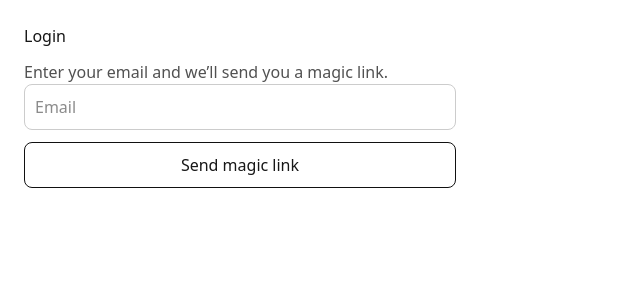
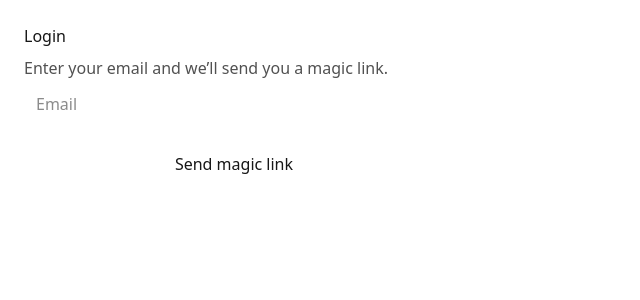
Before and after one commit to LalsonCZ/grocery-compare, a Next.js app: page /login in a window 1280 px wide. Shown: the top 300 px of the page, without its empty margins (0-640 px from the left). Built offline with nearby package versions, Linux system fonts and the light colour scheme.

Commit message:
Fix basket page + auth guard

```diff
--- a/app/auth/callback/page.tsx
+++ b/app/auth/callback/page.tsx
@@ -1,38 +1,63 @@
 "use client";
 
-import { useEffect } from "react";
-import { createClient } from "@supabase/supabase-js";
+import { useEffect, useState } from "react";
+import { getSupabaseBrowserClient } from "@/lib/supabaseClient";
 
-export const dynamic = "force-dynamic";
+function getHashParams() {
+  const hash = window.location.hash?.startsWith("#") ? window.location.hash.slice(1) : "";
+  return new URLSearchParams(hash);
+}
 
 export default function AuthCallbackPage() {
+  const [msg, setMsg] = useState("Signing you in...");
+
   useEffect(() => {
-    const finishLogin = async () => {
-      const url = process.env.NEXT_PUBLIC_SUPABASE_URL;
-      const anon = process.env.NEXT_PUBLIC_SUPABASE_ANON_KEY;
+    async function finish() {
+      try {
+        const supabase = getSupabaseBrowserClient();
 
-      if (!url || !anon) {
-        console.error("Missing Supabase env vars");
+        // 1) handle ?code=...
+        const code = new URLSearchParams(window.location.search).get("code");
+        if (code) {
+          const { error } = await supabase.auth.exchangeCodeForSession(code);
+          if (error) {
+            setMsg(`❌ Login failed: ${error.message}`);
+            return;
+          }
+          window.location.replace("/dashboard");
           return;
         }
 
-      const supabase = createClient(url, anon);
+        // 2) handle #access_token=...&refresh_token=...
+        const hashParams = getHashParams();
+        const access_token = hashParams.get("access_token");
+        const refresh_token = hashParams.get("refresh_token");
 
-      // ✅ THIS is the missing piece
-      const { data, error } = await supabase.auth.getSession();
-
-      if (error || !data.session) {
-        console.error("No session found", error);
-        window.location.replace("/login");
+        if (access_token && refresh_token) {
+          const { error } = await supabase.auth.setSession({ access_token, refresh_token });
+          if (error) {
+            setMsg(`❌ Login failed: ${error.message}`);
+            return;
+          }
+          window.location.replace("/dashboard");
           return;
         }
 
-      // ✅ Session exists → redirect
+        // 3) if nothing in URL, maybe session is already stored
+        const { data } = await supabase.auth.getSession();
+        if (data?.session) {
           window.location.replace("/dashboard");
-    };
+          return;
+        }
 
-    finishLogin();
+        setMsg("No session found. Please try logging in again.");
+      } catch (e: any) {
+        setMsg(`Unexpected error: ${e?.message ?? String(e)}`);
+      }
+    }
+
+    finish();
   }, []);
 
-  return <p style={{ padding: 24 }}>Signing you in…</p>;
+  return <p style={{ padding: 24 }}>{msg}</p>;
 }
--- a/app/basket/[id]/page.tsx
+++ b/app/basket/[id]/page.tsx
@@ -1,6 +1,4 @@
 "use client";
-
-export const dynamic = "force-dynamic";
 
 import Link from "next/link";
 import { useParams } from "next/navigation";
@@ -24,7 +22,10 @@ type BasketItemRow = {
 
 export default function BasketIdPage() {
   const params = useParams<{ id: string }>();
-  const basketId = params?.id;
+  const rawId = params?.id;
+
+  // In some edge cases params can be string[]
+  const basketId = Array.isArray(rawId) ? rawId[0] : rawId;
 
   const [loading, setLoading] = useState(true);
   const [error, setError] = useState<string | null>(null);
@@ -58,8 +59,8 @@ export default function BasketIdPage() {
         const supabase = getSupabaseBrowserClient();
 
         // Require login
-        const userRes = await supabase.auth.getUser();
-        if (!userRes.data.user) {
+        const { data: userData } = await supabase.auth.getUser();
+        if (!userData?.user) {
           window.location.replace("/login");
           return;
         }
@@ -72,7 +73,6 @@ export default function BasketIdPage() {
           .maybeSingle();
 
         if (basketRes.error) {
-          // Not fatal — we can still load items
           console.warn("Basket load error:", basketRes.error.message);
         } else {
           setBasket((basketRes.data as BasketRow) ?? null);
@@ -117,37 +117,21 @@ export default function BasketIdPage() {
       {loading && <p>Loading…</p>}
 
       {!loading && error && (
-        <div
-          style={{
-            padding: 12,
-            border: "1px solid #f3b4b4",
-            borderRadius: 8,
-          }}
-        >
+        <div style={{ padding: 12, border: "1px solid #f3b4b4", borderRadius: 8 }}>
           <p style={{ margin: 0, color: "crimson" }}>
             <b>Error:</b> {error}
           </p>
           <p style={{ marginTop: 10, opacity: 0.8 }}>
-            If your table names are not <code>baskets</code> /{" "}
-            <code>basket_items</code>, edit <code>TABLE_BASKETS</code> and{" "}
-            <code>TABLE_ITEMS</code> near the top of this file.
+            If your table names are not <code>baskets</code> / <code>basket_items</code>, edit{" "}
+            <code>TABLE_BASKETS</code> and <code>TABLE_ITEMS</code> near the top of this file.
           </p>
         </div>
       )}
 
       {!loading && !error && (
         <>
-          <section
-            style={{
-              marginTop: 18,
-              padding: 12,
-              border: "1px solid #ddd",
-              borderRadius: 8,
-            }}
-          >
-            <h2 style={{ marginTop: 0, marginBottom: 8, fontSize: 18 }}>
-              Details
-            </h2>
+          <section style={{ marginTop: 18, padding: 12, border: "1px solid #ddd", borderRadius: 8 }}>
+            <h2 style={{ marginTop: 0, marginBottom: 8, fontSize: 18 }}>Details</h2>
 
             <div style={{ display: "grid", gap: 6 }}>
               <div>
@@ -185,9 +169,7 @@ export default function BasketIdPage() {
                     }}
                   >
                     <div>
-                      <div style={{ fontWeight: 600 }}>
-                        {it.name ?? "(unnamed item)"}
-                      </div>
+                      <div style={{ fontWeight: 600 }}>{it.name ?? "(unnamed item)"}</div>
                       <div style={{ opacity: 0.75, fontSize: 13 }}>
                         item id: <code>{it.id}</code>
                       </div>
@@ -202,11 +184,7 @@ export default function BasketIdPage() {
                       </div>
                       <div style={{ marginTop: 6 }}>
                         Subtotal:{" "}
-                        <b>
-                          {(Number(it.price ?? 0) * Number(it.qty ?? 1)).toFixed(
-                            2
-                          )}
-                        </b>
+                        <b>{(Number(it.price ?? 0) * Number(it.qty ?? 1)).toFixed(2)}</b>
                       </div>
                     </div>
                   </div>
--- a/app/dashboard/page.tsx
+++ b/app/dashboard/page.tsx
@@ -1,34 +1,44 @@
 "use client";
-
-export const dynamic = "force-dynamic";
 
 import { useEffect, useState } from "react";
 import { getSupabaseBrowserClient } from "@/lib/supabaseClient";
 
 export default function DashboardPage() {
   const [email, setEmail] = useState<string | null>(null);
+  const [loading, setLoading] = useState(true);
 
   useEffect(() => {
     async function load() {
       const supabase = getSupabaseBrowserClient();
       const { data } = await supabase.auth.getUser();
 
-      const userEmail = data.user?.email ?? null;
-      if (!userEmail) {
+      if (!data?.user) {
         window.location.replace("/login");
         return;
       }
 
-      setEmail(userEmail);
+      setEmail(data.user.email ?? null);
+      setLoading(false);
     }
-
     load();
   }, []);
 
+  async function logout() {
+    const supabase = getSupabaseBrowserClient();
+    await supabase.auth.signOut();
+    window.location.replace("/login");
+  }
+
+  if (loading) return <p style={{ padding: 24 }}>Loading...</p>;
+
   return (
-    <main style={{ padding: 24 }}>
+    <main style={{ padding: 24, fontFamily: "system-ui" }}>
       <h1>Dashboard</h1>
-      <p>{email ? `Logged in as: ${email}` : "Loading..."}</p>
+      <p>Logged in as: {email}</p>
+
+      <button onClick={logout} style={{ padding: 12, fontSize: 16 }}>
+        Logout
+      </button>
     </main>
   );
 }
--- a/app/login/page.tsx
+++ b/app/login/page.tsx
@@ -1,7 +1,7 @@
 "use client";
 
 import { useState } from "react";
-import { createClient } from "@supabase/supabase-js";
+import { getSupabaseBrowserClient } from "@/lib/supabaseClient";
 
 export default function LoginPage() {
   const [email, setEmail] = useState("");
@@ -10,40 +10,29 @@ export default function LoginPage() {
 
   async function onSubmit(e: React.FormEvent) {
     e.preventDefault();
+    setStatus(null);
 
-    if (!email.trim()) {
+    const trimmed = email.trim();
+    if (!trimmed) {
       setStatus("Please enter your email.");
       return;
     }
 
     setLoading(true);
-    setStatus("Sending login link...");
+    try {
+      const supabase = getSupabaseBrowserClient();
 
-    try {
-      const url = process.env.NEXT_PUBLIC_SUPABASE_URL;
-      const anon = process.env.NEXT_PUBLIC_SUPABASE_ANON_KEY;
-
-      if (!url || !anon) {
-        setStatus("Missing Supabase env vars on this deployment.");
-        setLoading(false);
-        return;
-      }
-
-      const supabase = createClient(url, anon);
+      const redirectTo = `${window.location.origin}/auth/callback`;
 
       const { error } = await supabase.auth.signInWithOtp({
-        email: email.trim(),
+        email: trimmed,
         options: {
-          // Works on localhost AND on Vercel automatically
-          emailRedirectTo: `${window.location.origin}/auth/callback`,
+          emailRedirectTo: redirectTo,
         },
       });
 
-      if (error) {
-        setStatus(`Error: ${error.message}`);
-      } else {
-        setStatus("✅ Check your email for the login link.");
-      }
+      if (error) setStatus(`Error: ${error.message}`);
+      else setStatus("✅ Check your email for the magic link.");
     } catch (err: any) {
       setStatus(`Unexpected error: ${err?.message ?? String(err)}`);
     } finally {
@@ -52,48 +41,30 @@ export default function LoginPage() {
   }
 
   return (
-    <main style={{ padding: 24, fontFamily: "system-ui", maxWidth: 480 }}>
-      <h1 style={{ marginBottom: 12 }}>Login</h1>
-
+    <main style={{ padding: 24, fontFamily: "system-ui", maxWidth: 520 }}>
+      <h1 style={{ marginBottom: 8 }}>Login</h1>
       <p style={{ marginTop: 0, opacity: 0.75 }}>
         Enter your email and we’ll send you a magic link.
       </p>
 
-      <form onSubmit={onSubmit} style={{ display: "grid", gap: 12 }}>
+      <form onSubmit={onSubmit} style={{ display: "grid", gap: 12, maxWidth: 420 }}>
         <input
           type="email"
           placeholder="Email"
           value={email}
           onChange={(e) => setEmail(e.target.value)}
-          autoComplete="email"
-          required
-          style={{
-            padding: 10,
-            borderRadius: 8,
-            border: "1px solid #ccc",
-            fontSize: 16,
-          }}
+          style={{ padding: 12, fontSize: 16 }}
         />
 
         <button
           type="submit"
           disabled={loading}
-          style={{
-            padding: 10,
-            borderRadius: 8,
-            border: "1px solid #111",
-            fontSize: 16,
-            cursor: loading ? "not-allowed" : "pointer",
-          }}
+          style={{ padding: 12, fontSize: 16, cursor: loading ? "default" : "pointer" }}
         >
           {loading ? "Sending..." : "Send magic link"}
         </button>
 
-        {status && (
-          <p style={{ margin: 0, whiteSpace: "pre-wrap" }}>
-            {status}
-          </p>
-        )}
+        {status && <p style={{ margin: 0, whiteSpace: "pre-wrap" }}>{status}</p>}
       </form>
     </main>
   );
--- a/lib/supabaseClient.ts
+++ b/lib/supabaseClient.ts
@@ -1,4 +1,6 @@
 // lib/supabaseClient.ts
+"use client";
+
 import { createClient, type SupabaseClient } from "@supabase/supabase-js";
 
 let browserClient: SupabaseClient | null = null;
@@ -6,8 +8,8 @@ let browserClient: SupabaseClient | null = null;
 export function getSupabaseBrowserClient(): SupabaseClient {
   if (browserClient) return browserClient;
 
-  const url = process.env.NEXT_PUBLIC_SUPABASE_URL!;
-  const anon = process.env.NEXT_PUBLIC_SUPABASE_ANON_KEY!;
+  const url = process.env.NEXT_PUBLIC_SUPABASE_URL;
+  const anon = process.env.NEXT_PUBLIC_SUPABASE_ANON_KEY;
 
   if (!url || !anon) {
     throw new Error("Missing NEXT_PUBLIC_SUPABASE_URL or NEXT_PUBLIC_SUPABASE_ANON_KEY");
@@ -15,10 +17,9 @@ export function getSupabaseBrowserClient(): SupabaseClient {
 
   browserClient = createClient(url, anon, {
     auth: {
-      flowType: "pkce",        // ✅ important
       persistSession: true,
       autoRefreshToken: true,
-      detectSessionInUrl: true // ✅ handles callback URL
+      detectSessionInUrl: false, // we handle callback manually
     },
   });
 
```
Lines whose indentation alone changed are shown as unchanged.
